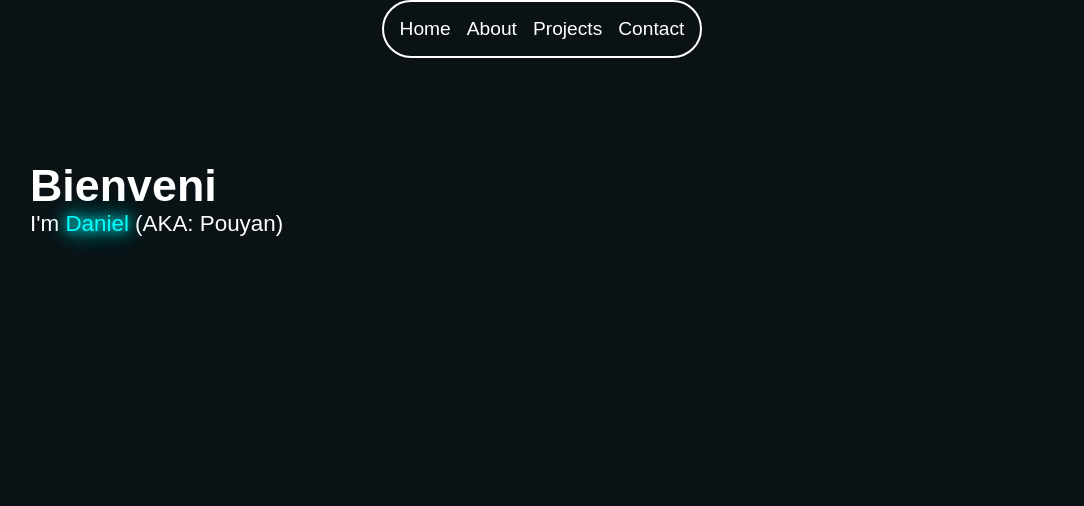
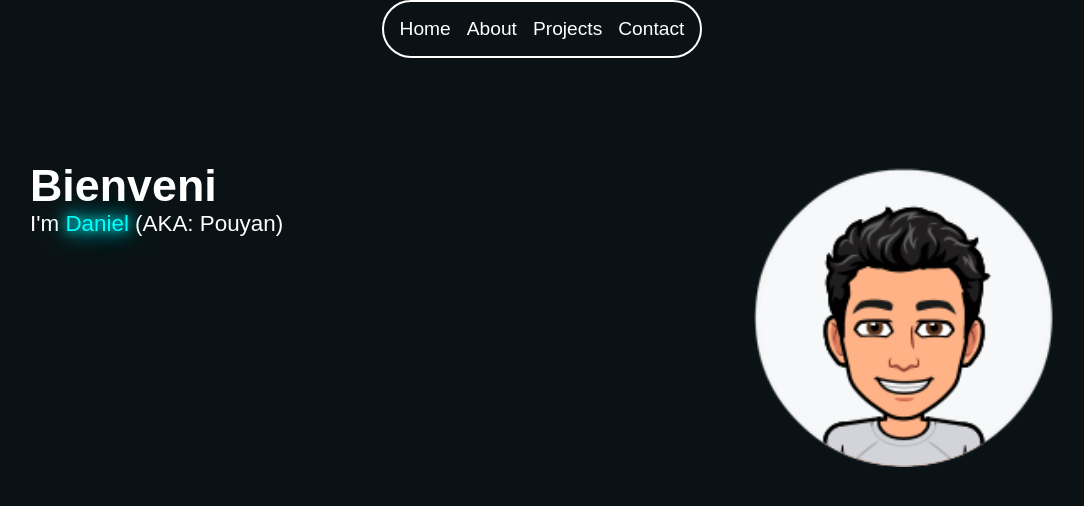
Before and after one commit to DanCreates1/Portfolio, a React (Vite) app in the folder Desktop/New portfolio/portfolio/: page / in a window 1280 px wide. Shown: the top 506 px of the page, without its empty margins (98-1182 px from the left). Built offline with nearby package versions, Linux system fonts and the light colour scheme.

Commit message:
added hero image

```diff
--- a/Desktop/New portfolio/portfolio/src/components/Hero.jsx
+++ b/Desktop/New portfolio/portfolio/src/components/Hero.jsx
@@ -137,8 +137,10 @@ export default function Hero() {
         <div className="welcome">
             <h1> {displayedText}<span className="typerPointer">|</span></h1>
             <p>I'm <span id="dnaiel">Daniel</span> (AKA: Pouyan)</p>
-
         </div>
+        <div className="heroImage">
+            <img src="./public/pfp.png" alt="Hero" />
+            </div>
     </div>
   )
 }
--- a/Desktop/New portfolio/portfolio/src/index.css
+++ b/Desktop/New portfolio/portfolio/src/index.css
@@ -59,3 +59,13 @@
   animation:alternate 1s infinite;
   text-shadow: 0 0 20px cyan, 0 0 30px cyan, 0 0 4  402px cyan;
 }
+
+.heroImage{
+  display: flex;
+  justify-content: right;
+  margin-top: -70px;
+}
+.heroImage > img{
+  height: auto;
+  width: 300px;
+}
```
Also changed, not shown: Desktop/New portfolio/portfolio/public/pfp.png (added).
